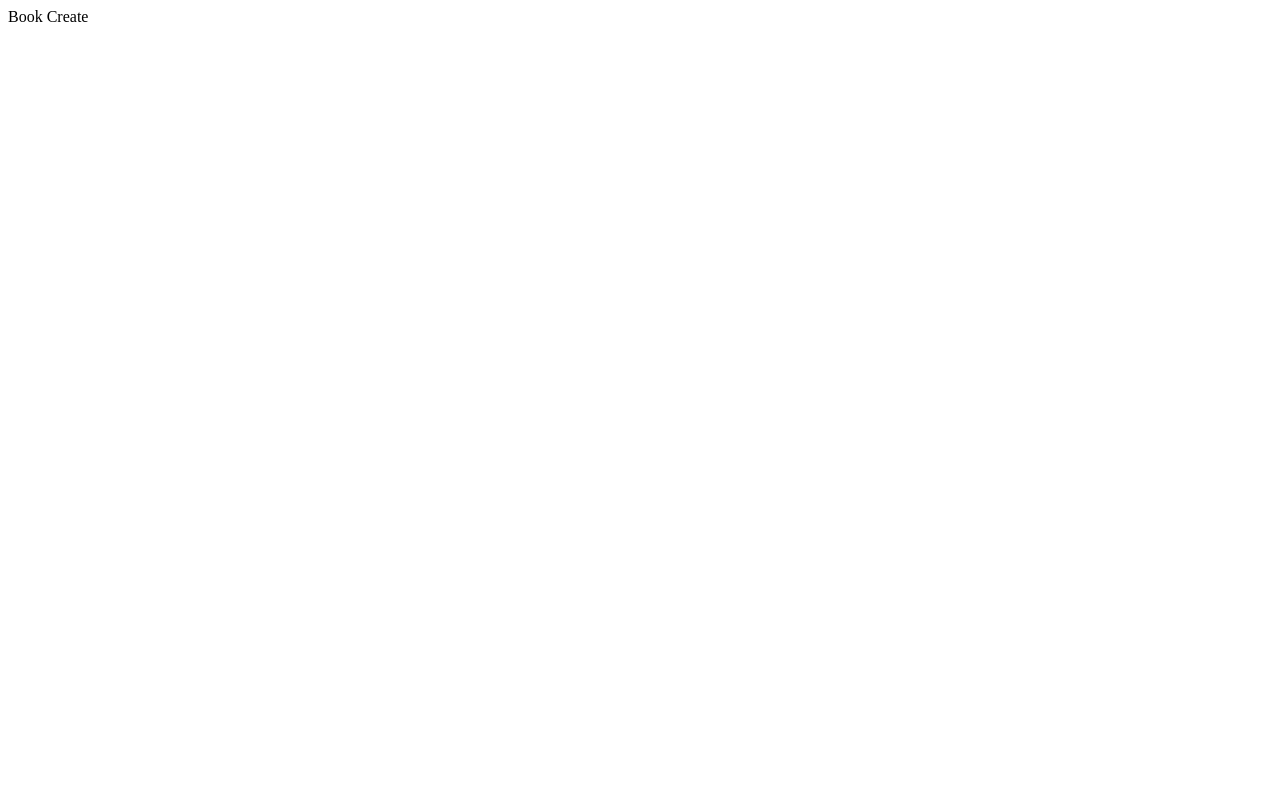
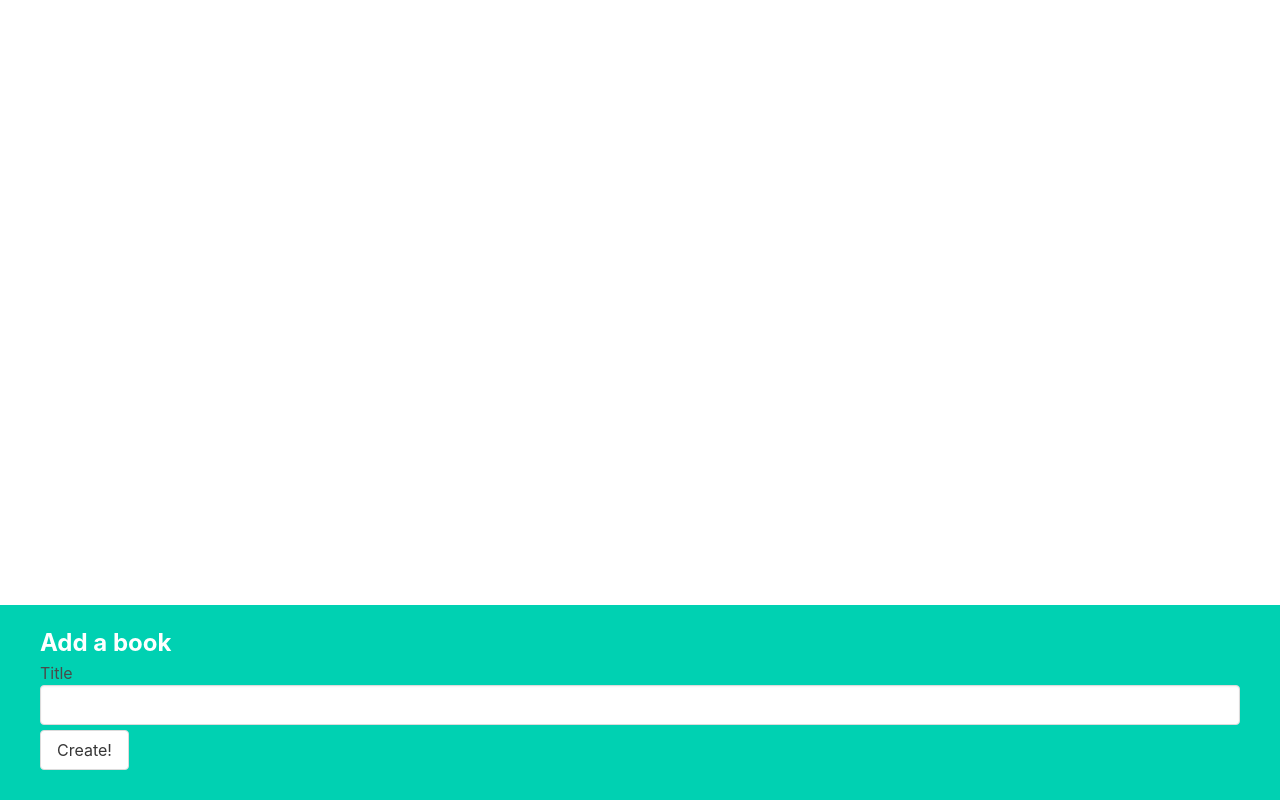
Before and after one commit to KaranMeghe/Book-store, a React (Create React App) app in the folder books/: page / in a window 1280 px wide. Built offline with nearby package versions, Linux system fonts and the light colour scheme.

Commit message:
create book state and title state add styling in <BookCreate/> component

```diff
--- a/books/src/App.js
+++ b/books/src/App.js
@@ -3,16 +3,11 @@
 function App() {
   const [books, setBooks] = useState([]);
 
-  // Create a Book
-  const createBook = (title) => {
-    console.log("Title:", title);
+  const createBook = (item) => {
+    console.log(item);
   };
 
-  return (
-    <div>
-      <BookCreate onCreate={createBook} />
-    </div>
-  );
+  return <BookCreate onCreate={createBook} />;
 }
 
 export default App;
--- a/books/src/Components/BookCreate.js
+++ b/books/src/Components/BookCreate.js
@@ -1,4 +1,27 @@
-function BookCreate() {
-  return <div>Book Create</div>;
+import { useState } from "react";
+
+function BookCreate({ onCreate }) {
+  const [title, setTitle] = useState("");
+
+  const handleChange = (event) => {
+    setTitle(event.target.value);
+  };
+
+  const handleSubmit = (event) => {
+    event.preventDefault();
+    onCreate(title);
+    setTitle("");
+  };
+
+  return (
+    <div className="book-create">
+      <h3>Add a book</h3>
+      <form onSubmit={handleSubmit}>
+        <label>Title</label>
+        <input className="input" value={title} onChange={handleChange} />
+        <button className="button">Create!</button>
+      </form>
+    </div>
+  );
 }
 export default BookCreate;
--- a/books/src/index.js
+++ b/books/src/index.js
@@ -1,3 +1,4 @@
+import "./index.css";
 import React from "react";
 import ReactDOM from "react-dom/client";
 import App from "./App";
```
